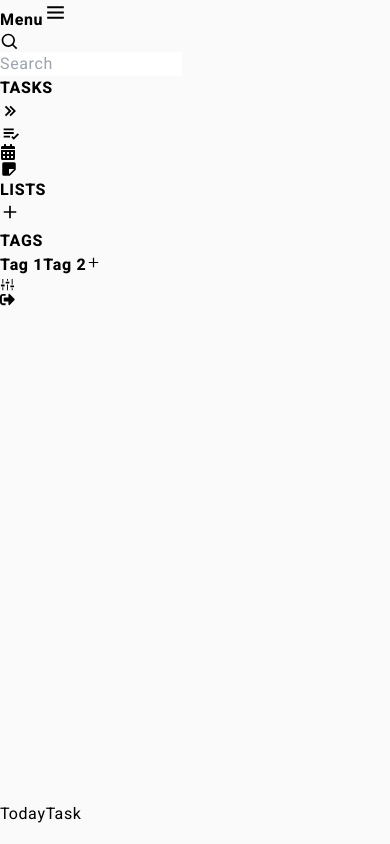
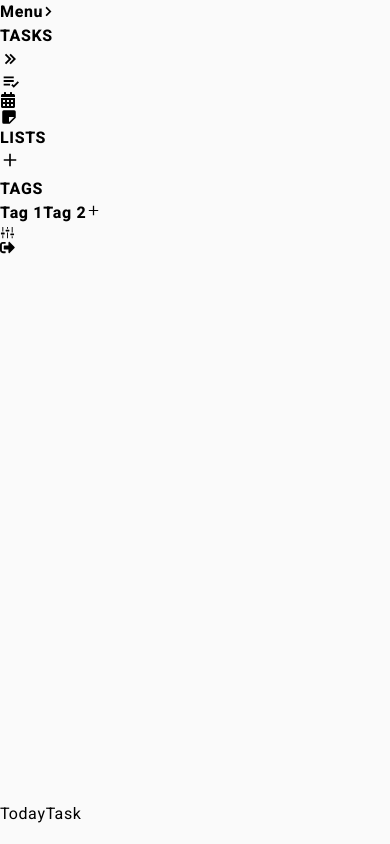
Before and after one commit to setykarimi/Note-app, a React (Vite) app: page / in a window 390 px wide. Both pictures are taken after a click on the button 55 px from the left and 12 px from the top of the page. Built offline with nearby package versions, Linux system fonts and the light colour scheme.

Commit message:
Subject: Note app, Description: Edit for responsive view, Date: 9/28/2023

```diff
--- a/src/layout/sidebar/sidebar.jsx
+++ b/src/layout/sidebar/sidebar.jsx
@@ -1,25 +1,53 @@
 import React from "react";
 import { BiMenu } from "react-icons/bi";
+import { FaChevronRight } from "react-icons/fa";
+import Lists from "./components/lists";
+import OtherLinks from "./components/otherlinks";
 import SearchBar from "./components/searchBar";
+import Tags from "./components/tags";
 import Tasks from "./components/tasks";
-import Lists from "./components/lists";
-import Tags from "./components/tags";
-import OtherLinks from "./components/otherlinks";
 
-export default function Sidebar() {
+export default function Sidebar({ expanded, setExpanded }) {
   return (
-    <div className="bg-gray-100 p-6 rounded-xl sidebar h-full flex flex-col">
-      <div className="title flex justify-between items-center">
-        <span className="font-bold text-2xl text-gray-600">Menu</span>
-        <button>
-          <BiMenu size={25} className="text-gray-600" />
+    <div
+      className={`${
+        expanded ? "w-auto p-6" : "w-16 p-2"
+      } bg-gray-100 rounded-xl sidebar h-full flex flex-col relative transition-all	`}
+    >
+      <div
+        className={`title flex ${
+          expanded ? "justify-between" : "justify-center"
+        } items-center`}
+      >
+        <span
+          className={`font-bold block ${
+            expanded ? "text-2xl" : "text-sm mt-2 "
+          } text-gray-600 `}
+        >
+          Menu
+        </span>
+
+        <button
+          onClick={() => setExpanded(!expanded)}
+          className={`transition-all ${
+            !expanded ? "absolute -right-2 top-8" : ""
+          }`}
+        >
+          {expanded ? (
+            <BiMenu size={25} className="text-gray-600" />
+          ) : (
+            <span className="bg-cyan-500 rounded-full w-5 h-5 flex items-center justify-center ">
+              {" "}
+              <FaChevronRight size={11} className="text-white" />
+            </span>
+          )}
         </button>
       </div>
-      <SearchBar />
-      <Tasks />
-      <Lists />
-      <Tags />
-      <OtherLinks />
+      {expanded && <SearchBar />}
+      <Tasks expanded={expanded} />
+      <Lists expanded={expanded} />
+      <Tags expanded={expanded} />
+      <OtherLinks expanded={expanded} />
     </div>
   );
 }
```
